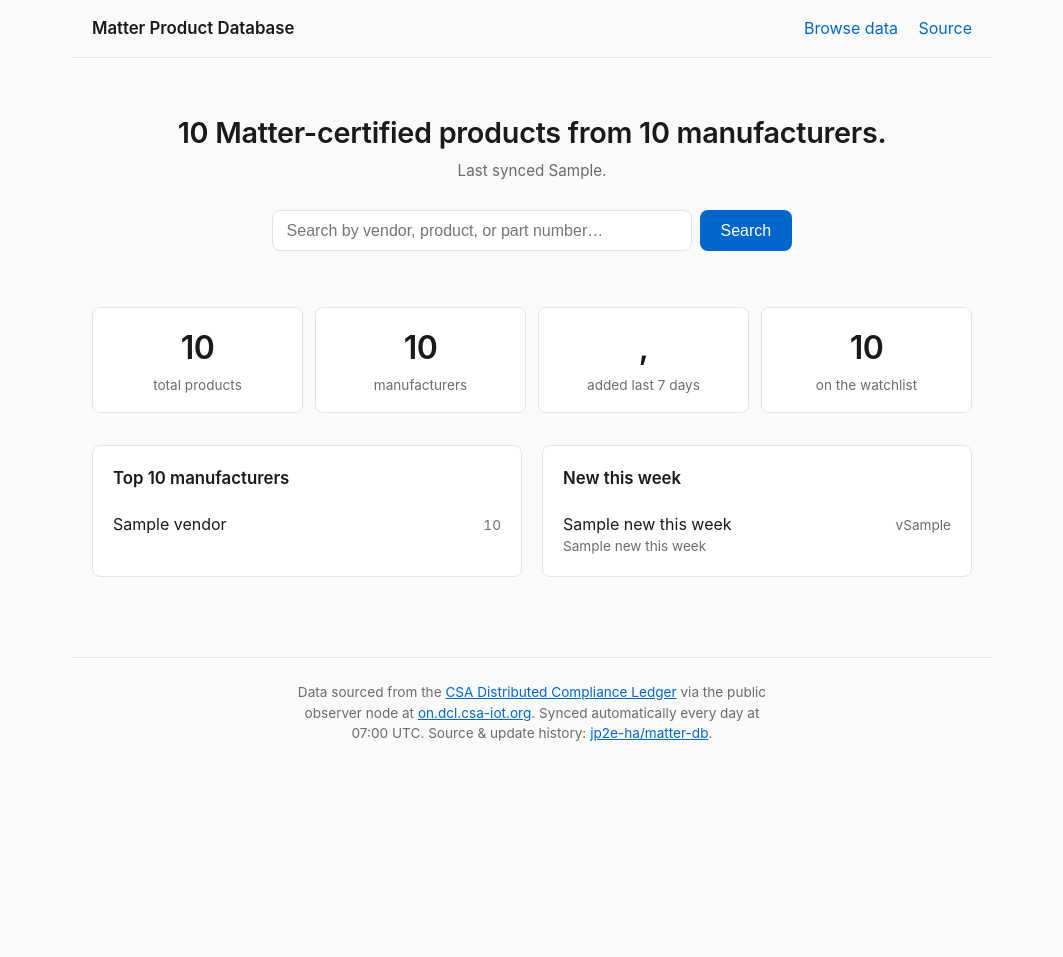
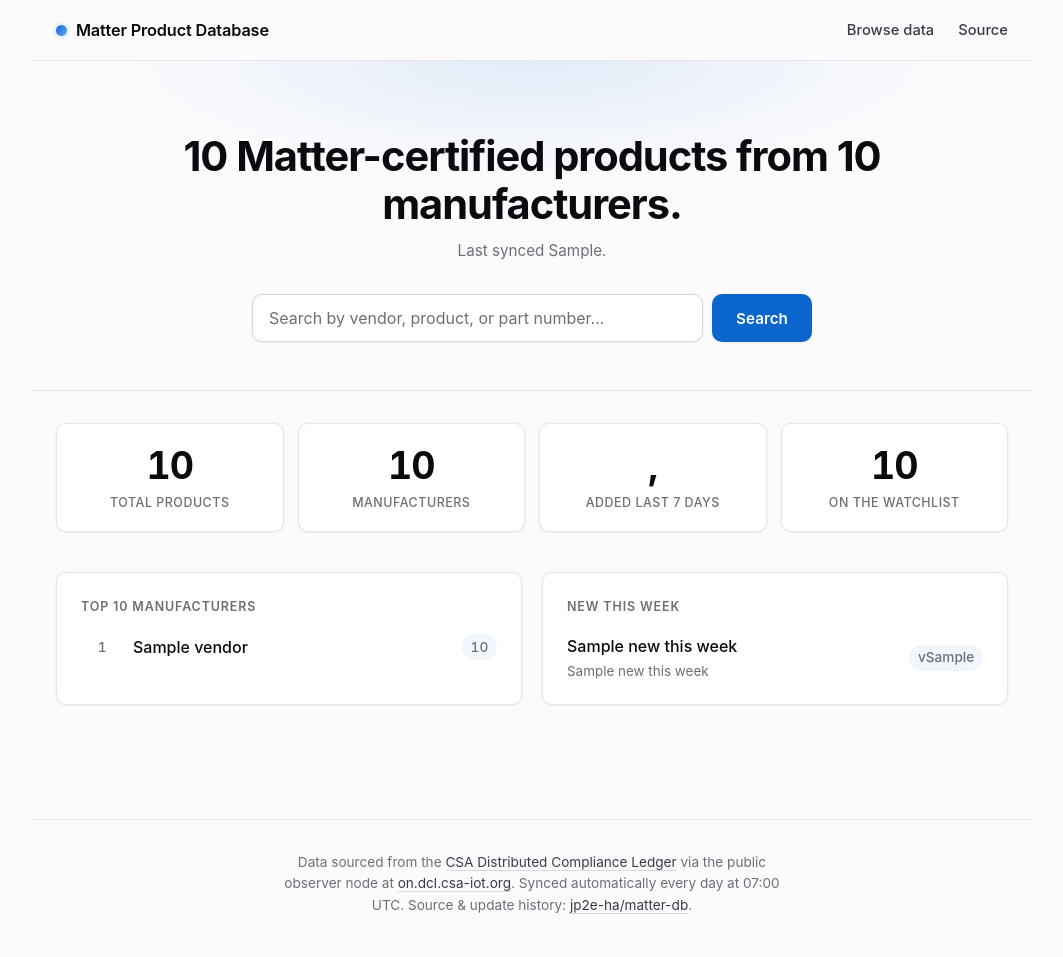
Before and after one commit to jp2e-ha/matter-db, a Python web app: template web/templates/index.html in a window 1280 px wide. Shown: the whole page, without its empty margins (108-1171 px from the left). Before the commit the page ends 741 px from the top, so only its background shows below. Run offline with Jinja, Linux system fonts and the light colour scheme; the template is opened without the code that fills it: most values are stand-ins (such as "Sample title", 1, 10 or a date in 2020).

Commit message:
Polish landing-page CSS
System fonts only, no JS, no external assets. Adds:
- Subtle radial-gradient hero, full-width
- Soft card shadows with hover lift
- Rank numbers on top-vendor list via CSS counter()
- Tabular-nums everywhere counts appear
- Pill-style version/count badges
- Dark mode via prefers-color-scheme
- Reduced-motion fallback (transitions disabled,
  hover translateY suppressed)
- Tighter typographic hierarchy: smaller uppercase
  card titles, larger hero with negative letter-spacing
- Brand mark: a small accent-coloured dot before
  "Matter Product Database" in the header

11/11 web tests pass; markup unchanged so no template
or test edits needed.

Co-Authored-By: Claude Opus 4.7 (1M context) <noreply@anthropic.com>

```diff
--- a/web/static/style.css
+++ b/web/static/style.css
@@ -1,203 +1,369 @@
+/* matter-db landing page — system fonts only, no JS, dark-mode aware */
+
 :root {
-  --bg: #fafafa;
-  --surface: #ffffff;
-  --fg: #1a1a1a;
-  --muted: #6b6b6b;
-  --accent: #0066cc;
-  --accent-dark: #004ea0;
-  --border: #e3e3e3;
-  --max-width: 920px;
-  --radius: 8px;
+  /* light theme */
+  --bg:               #fbfbfd;
+  --surface:          #ffffff;
+  --fg:               #0a0a0f;
+  --fg-soft:          #3a3a44;
+  --muted:            #6e6e76;
+  --accent:           #0a66cc;
+  --accent-soft:      rgba(10, 102, 204, 0.10);
+  --accent-faint:     rgba(10, 102, 204, 0.06);
+  --accent-dark:      #054a99;
+  --border:           #e7e7eb;
+  --border-strong:    #d8d8dd;
+  --shadow-sm:        0 1px 2px rgba(15, 20, 35, 0.04),
+                      0 0 0 1px rgba(15, 20, 35, 0.02);
+  --shadow-md:        0 6px 24px rgba(15, 20, 35, 0.07),
+                      0 2px 6px rgba(15, 20, 35, 0.04);
+
+  --max-width:        1000px;
+  --radius:           10px;
+  --radius-lg:        14px;
+}
+
+@media (prefers-color-scheme: dark) {
+  :root {
+    --bg:             #0b0b10;
+    --surface:        #14141b;
+    --fg:             #f3f3f7;
+    --fg-soft:        #c8c8d0;
+    --muted:          #8a8a94;
+    --accent:         #82b3ff;
+    --accent-soft:    rgba(130, 179, 255, 0.13);
+    --accent-faint:   rgba(130, 179, 255, 0.07);
+    --accent-dark:    #b8d2ff;
+    --border:         #25252e;
+    --border-strong:  #34343f;
+    --shadow-sm:      0 1px 2px rgba(0, 0, 0, 0.5);
+    --shadow-md:      0 6px 24px rgba(0, 0, 0, 0.55),
+                      0 2px 6px rgba(0, 0, 0, 0.4);
+  }
 }
 
 * { box-sizing: border-box; }
 
-html, body {
+html {
+  -webkit-font-smoothing: antialiased;
+  -moz-osx-font-smoothing: grayscale;
+  text-rendering: optimizeLegibility;
+}
+
+body {
   margin: 0;
-  padding: 0;
-  font-family: -apple-system, BlinkMacSystemFont, "Segoe UI", system-ui, sans-serif;
+  font-family: -apple-system, BlinkMacSystemFont, "SF Pro Text", "Segoe UI",
+               "Inter", "Helvetica Neue", system-ui, sans-serif;
+  font-feature-settings: "kern", "liga", "calt";
   color: var(--fg);
   background: var(--bg);
-  line-height: 1.5;
+  line-height: 1.55;
+  font-size: 16px;
 }
 
-a { color: var(--accent); }
+a {
+  color: var(--accent);
+  text-decoration: none;
+  transition: color 120ms ease;
+}
 a:hover { color: var(--accent-dark); }
 
+/* layout shell */
 header, main, footer {
   max-width: var(--max-width);
   margin: 0 auto;
-  padding: 1rem 1.25rem;
+  padding: 1.1rem 1.5rem;
 }
 
+/* header */
 header {
   display: flex;
   justify-content: space-between;
-  align-items: baseline;
+  align-items: center;
   border-bottom: 1px solid var(--border);
   flex-wrap: wrap;
-  gap: 0.5rem;
+  gap: 0.75rem;
 }
 .brand {
   font-weight: 600;
-  font-size: 1.05rem;
-  text-decoration: none;
+  font-size: 1.02rem;
   color: var(--fg);
+  letter-spacing: -0.01em;
+  display: inline-flex;
+  align-items: center;
+  gap: 0.55rem;
+}
+.brand::before {
+  content: "";
+  display: inline-block;
+  width: 0.7rem;
+  height: 0.7rem;
+  border-radius: 50%;
+  background: linear-gradient(135deg, #0a66cc, #6ba6ff);
+  box-shadow: 0 0 0 3px var(--accent-faint);
+}
+header nav {
+  display: flex;
+  gap: 1.5rem;
 }
 header nav a {
-  margin-left: 1rem;
-  text-decoration: none;
+  font-size: 0.92rem;
+  font-weight: 500;
+  color: var(--fg-soft);
 }
-header nav a:first-child { margin-left: 0; }
-header nav a:hover { text-decoration: underline; }
+header nav a:hover { color: var(--accent); }
 
+/* hero — full-width gradient pulled out of main's padding */
 .hero {
-  padding: 2.5rem 1rem 1.5rem;
   text-align: center;
+  padding: 4.5rem 1.5rem 3rem;
+  margin: -1.1rem -1.5rem 1.5rem;
+  background:
+    radial-gradient(ellipse 60% 50% at 50% 0%,
+                    var(--accent-soft) 0%,
+                    transparent 70%),
+    var(--bg);
+  border-bottom: 1px solid var(--border);
 }
 .hero h1 {
-  margin: 0 0 0.5rem;
-  font-size: 1.8rem;
-  font-weight: 600;
-  line-height: 1.3;
-  letter-spacing: -0.01em;
+  margin: 0 auto 0.6rem;
+  font-size: clamp(1.85rem, 3.5vw + 0.5rem, 2.6rem);
+  font-weight: 700;
+  line-height: 1.15;
+  letter-spacing: -0.025em;
+  max-width: 28ch;
+  color: var(--fg);
 }
 .last-sync {
   color: var(--muted);
-  margin: 0 0 1.75rem;
+  margin: 0 0 2rem;
   font-size: 0.95rem;
 }
+
+/* search */
 .search {
   display: flex;
-  gap: 0.5rem;
-  max-width: 520px;
+  gap: 0.55rem;
+  max-width: 560px;
   margin: 0 auto;
 }
 .search input {
   flex: 1;
-  padding: 0.65rem 0.85rem;
-  border: 1px solid var(--border);
+  min-width: 0;
+  padding: 0.8rem 1rem;
+  border: 1px solid var(--border-strong);
   border-radius: var(--radius);
   font-size: 1rem;
   background: var(--surface);
+  color: var(--fg);
+  box-shadow: var(--shadow-sm);
+  transition: border-color 120ms ease, box-shadow 120ms ease;
+  font-family: inherit;
 }
+.search input::placeholder { color: var(--muted); }
 .search input:focus {
   outline: none;
   border-color: var(--accent);
-  box-shadow: 0 0 0 3px rgba(0, 102, 204, 0.15);
+  box-shadow: 0 0 0 4px var(--accent-soft);
 }
 .search button {
-  padding: 0.65rem 1.3rem;
+  padding: 0.8rem 1.5rem;
   border: 0;
   background: var(--accent);
-  color: white;
+  color: #ffffff;
   border-radius: var(--radius);
   cursor: pointer;
-  font-size: 1rem;
-  font-weight: 500;
+  font-size: 0.95rem;
+  font-weight: 600;
+  letter-spacing: 0.005em;
+  transition: background 120ms ease, transform 80ms ease;
+  box-shadow: var(--shadow-sm);
+  font-family: inherit;
 }
 .search button:hover { background: var(--accent-dark); }
+.search button:active { transform: translateY(1px); }
 
+/* stats grid */
 .stats {
   display: grid;
-  grid-template-columns: repeat(auto-fit, minmax(160px, 1fr));
-  gap: 0.75rem;
-  margin: 2rem 0;
+  grid-template-columns: repeat(auto-fit, minmax(170px, 1fr));
+  gap: 0.875rem;
+  margin: 2rem 0 2.5rem;
 }
 .stat {
   background: var(--surface);
   border: 1px solid var(--border);
   border-radius: var(--radius);
-  padding: 1rem;
+  padding: 1.4rem 1.1rem 1.2rem;
   text-align: center;
+  box-shadow: var(--shadow-sm);
+  transition: transform 150ms ease, box-shadow 150ms ease,
+              border-color 150ms ease;
+}
+.stat:hover {
+  transform: translateY(-2px);
+  box-shadow: var(--shadow-md);
+  border-color: var(--border-strong);
 }
 .stat .num {
   display: block;
-  font-size: 2rem;
-  font-weight: 600;
+  font-size: 2.35rem;
+  font-weight: 700;
   color: var(--fg);
-  letter-spacing: -0.02em;
+  letter-spacing: -0.03em;
+  font-variant-numeric: tabular-nums;
+  line-height: 1.05;
 }
 .stat .label {
   display: block;
   color: var(--muted);
-  font-size: 0.85rem;
-  margin-top: 0.2rem;
+  font-size: 0.78rem;
+  margin-top: 0.45rem;
+  font-weight: 500;
+  letter-spacing: 0.04em;
+  text-transform: uppercase;
 }
 
+/* two-column section (top vendors / new this week) */
 .two-col {
   display: grid;
   grid-template-columns: 1fr;
   gap: 1.25rem;
-  margin-bottom: 2rem;
+  margin: 0 0 3rem;
 }
 @media (min-width: 760px) {
   .two-col { grid-template-columns: 1fr 1fr; }
 }
 
+/* cards */
 .card {
   background: var(--surface);
   border: 1px solid var(--border);
   border-radius: var(--radius);
-  padding: 1.25rem;
+  padding: 1.5rem 1.5rem 1.4rem;
+  box-shadow: var(--shadow-sm);
 }
 .card h2 {
-  margin: 0 0 0.75rem;
-  font-size: 1.05rem;
+  margin: 0 0 1.1rem;
+  font-size: 0.78rem;
   font-weight: 600;
+  letter-spacing: 0.07em;
+  color: var(--muted);
+  text-transform: uppercase;
 }
+
 .card .rows {
   list-style: none;
   padding: 0;
   margin: 0;
+  counter-reset: rank;
 }
 .card .rows li {
   display: flex;
   justify-content: space-between;
-  align-items: baseline;
-  padding: 0.55rem 0;
+  align-items: center;
+  padding: 0.7rem 0;
   border-bottom: 1px solid var(--border);
   gap: 1rem;
+  counter-increment: rank;
 }
-.card .rows li:last-child { border: 0; padding-bottom: 0; }
+.card .rows li:first-child { padding-top: 0; }
+.card .rows li:last-child  { border-bottom: 0; padding-bottom: 0; }
+
+/* numbered ranks on ordered lists (top vendors) */
+.card ol.rows > li {
+  padding-left: 0;
+}
+.card ol.rows > li::before {
+  content: counter(rank);
+  display: inline-block;
+  flex: 0 0 1.6rem;
+  text-align: right;
+  margin-right: 0.65rem;
+  color: var(--muted);
+  font-variant-numeric: tabular-nums;
+  font-size: 0.85rem;
+  font-weight: 500;
+}
+
 .card .rows li > a {
   color: var(--fg);
   text-decoration: none;
   flex: 1;
   min-width: 0;
+  font-weight: 500;
+  transition: color 120ms ease;
 }
 .card .rows li > a:hover { color: var(--accent); }
+
 .card .rows li > a .product-name {
   display: block;
   white-space: nowrap;
   overflow: hidden;
   text-overflow: ellipsis;
+  font-weight: 500;
 }
 .card .rows li > a .vendor-name {
   display: block;
   color: var(--muted);
-  font-size: 0.85rem;
+  font-size: 0.84rem;
+  font-weight: 400;
+  margin-top: 0.1rem;
 }
+
 .meta {
   color: var(--muted);
   font-size: 0.85rem;
   white-space: nowrap;
   font-variant-numeric: tabular-nums;
+  font-weight: 500;
+  background: var(--accent-faint);
+  padding: 0.15rem 0.55rem;
+  border-radius: 999px;
 }
+
 .empty {
   color: var(--muted);
   font-style: italic;
   margin: 0;
+  text-align: center;
+  padding: 1.5rem 0;
 }
 
+/* footer */
 footer {
   color: var(--muted);
   font-size: 0.85rem;
   text-align: center;
   border-top: 1px solid var(--border);
-  margin-top: 2rem;
-  padding-top: 1.5rem;
-  padding-bottom: 2rem;
+  margin-top: 3rem;
+  padding-top: 2rem;
+  padding-bottom: 2.5rem;
+  line-height: 1.6;
 }
-footer a { color: var(--accent); }
-footer p { margin: 0; max-width: 56ch; margin-left: auto; margin-right: auto; }
+footer a {
+  color: var(--fg-soft);
+  text-decoration: underline;
+  text-decoration-color: var(--border-strong);
+  text-underline-offset: 3px;
+  transition: color 120ms ease, text-decoration-color 120ms ease;
+}
+footer a:hover {
+  color: var(--accent);
+  text-decoration-color: var(--accent);
+}
+footer p {
+  margin: 0;
+  max-width: 60ch;
+  margin-left: auto;
+  margin-right: auto;
+}
+
+/* respect users who'd rather not see motion */
+@media (prefers-reduced-motion: reduce) {
+  *, *::before, *::after {
+    transition: none !important;
+    animation: none !important;
+  }
+  .stat:hover { transform: none; }
+}
```
